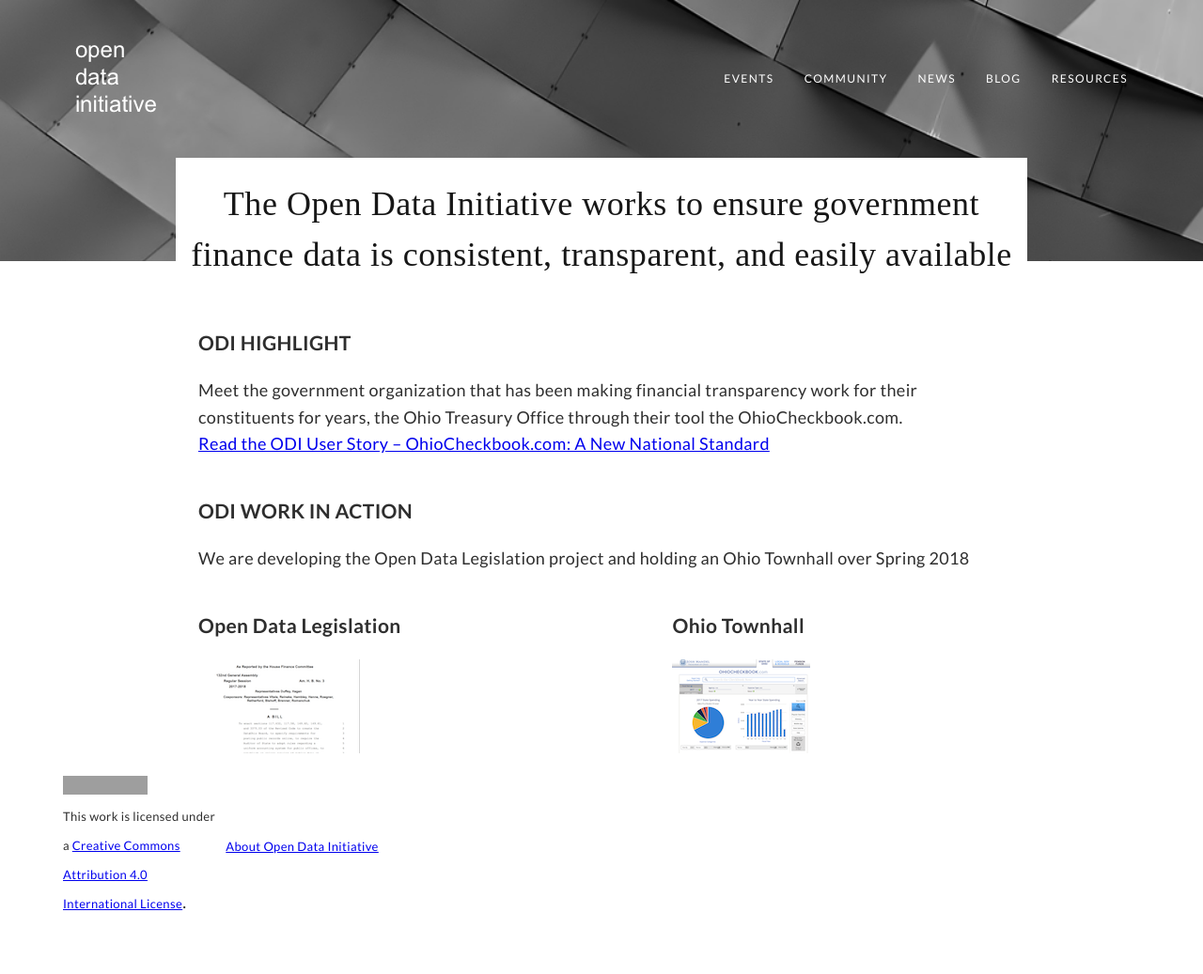
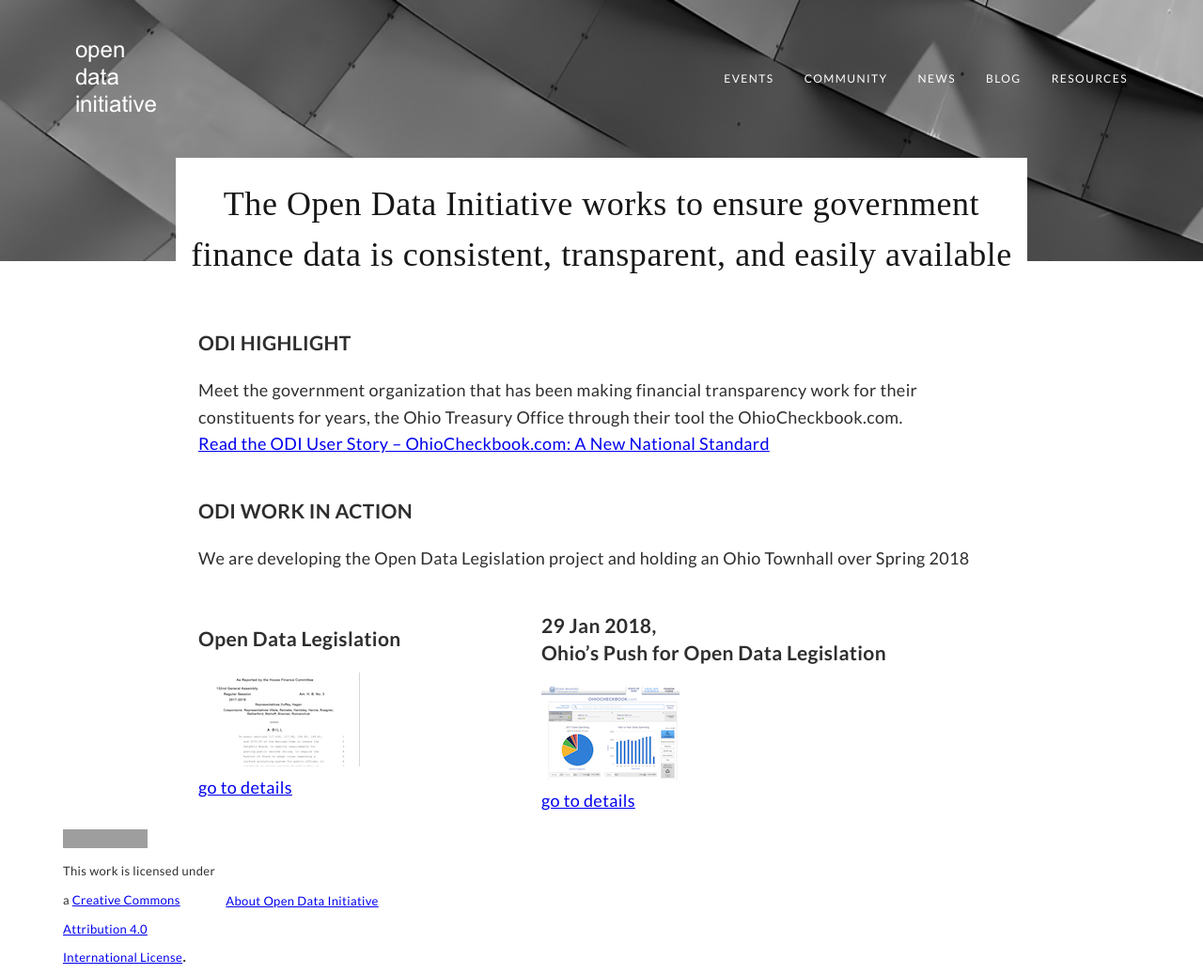
Before and after one commit to opendatainitiative/opendatainitiative.github.io, a Jekyll site: the page built from index.md, in a window 1280 px wide. Shown: the whole page at 94% size. Built offline with Jekyll 4.4.1, drawn with Linux system fonts in a browser that asks for light colours; before the commit the page ends 980 px from its top, so only the background shows below that; grey boxes are pictures that could not be loaded.

Commit message:
better details for home page

```diff
--- a/index.md
+++ b/index.md
@@ -5,7 +5,7 @@ title: Home
 ---
 <h2> The Open Data Initiative works to ensure government finance data is consistent, transparent, and easily available</h2>
 
-<table cellpadding="10">
+<table cellpadding="10" align="center">
  <tr>
 	 <td colspan="3"><h3>ODI HIGHLIGHT</h3>Meet the government organization that has been making financial transparency work for their constituents for years, the Ohio Treasury Office through their tool the OhioCheckbook.com.
 		 <br><a href="https://opendatainitiative.github.io/blog/2017-12-18-user-story-ohio-treasury-office/">Read the ODI User Story – OhioCheckbook.com: A New National Standard</a></td>
@@ -15,9 +15,9 @@ title: Home
  </tr>
  <tr>
       <td colspan="1"><h3>Open Data Legislation</h3>
-        <a href="/legislation"><img src="/assets/img/legislation-icon.png" alt="ODI Open Data Legislation"></a>
+        <a href="/legislation"><img src="/assets/img/legislation-icon.png" alt="ODI Open Data Legislation"><br>go to details</a>
 	</td>
-	<td colspan="2"><h3>Ohio Townhall</h3>
-        <a href="/events/2018-01-29-ohio-townhall/"><img src="/assets/img/ohiocheckbook-small.png" alt="ODI Open Data Legislation"></a>
+	<td colspan="2"><h3>29 Jan 2018,<br>Ohio’s Push for Open Data Legislation</h3>
+        <a href="/events/2018-01-29-ohio-townhall/"><img src="/assets/img/ohiocheckbook-small.png" alt="ODI Open Data Legislation"><br>go to details</a>
 	 </td>
    </tr>
```
